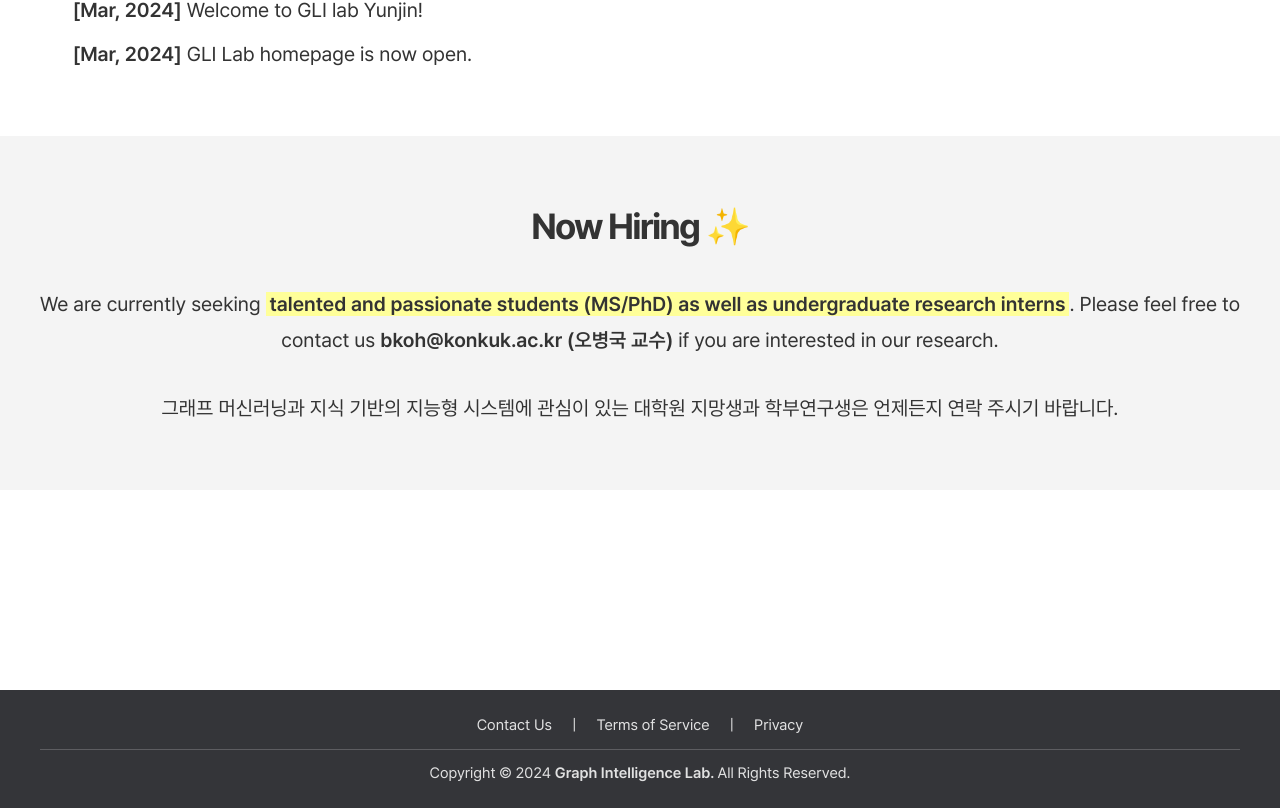
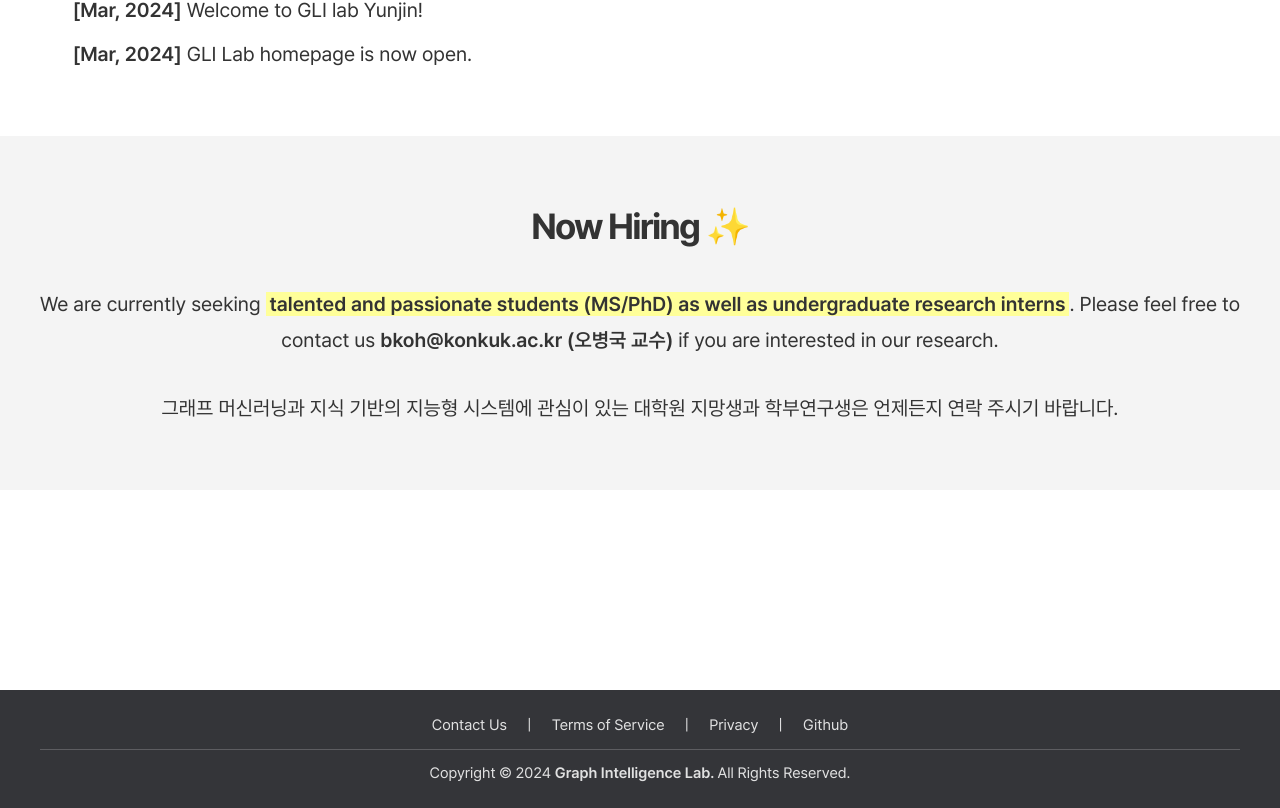
Before and after one commit to GLI-Lab/GLI-Lab, a Next.js app: page / in a window 1280 px wide. Shown: the part 2223-3031 px from the top of the page. Built offline with nearby package versions, Linux system fonts and the light colour scheme.

Commit message:
add github link

```diff
--- a/src/components/Footer.tsx
+++ b/src/components/Footer.tsx
@@ -10,14 +10,16 @@ export default function Footer() {
             <div className="px-3 md:px-10 mx-auto">
                 <div className="flex justify-center text-white/85
                                 gap-3 sm:gap-5 pt-6 pb-3">
-                    <Link className="hover:underline underline-offset-4" href="#">Contact Us</Link>
+                    <Link className="hover:underline underline-offset-4" href="/about/contact">Contact Us</Link>
                     <p>|</p>
-                    <Link className="hover:underline underline-offset-4" href="#">Terms of Service</Link>
+                    <Link className="hover:underline underline-offset-4" href="https://github.com/GLI-Lab/GLI-Lab">Terms of Service</Link>
                     <p>|</p>
-                    <Link className="hover:underline underline-offset-4" href="#">Privacy</Link>
+                    <Link className="hover:underline underline-offset-4" href="https://github.com/GLI-Lab/GLI-Lab">Privacy</Link>
+                    <p>|</p>
+                    <Link className="hover:underline underline-offset-4" href="https://github.com/GLI-Lab/GLI-Lab">Github</Link>
                 </div>
                 <div className="pt-3 pb-6 text-white/85 border-t border-t-white border-opacity-20">
-                    <p>
+                <p>
                         Copyright © 2024
                         <Link className="hover:text-white hover:underline underline-offset-4 font-semibold" href="/">
                             <span> Graph Intelligence Lab. </span></Link>
```
